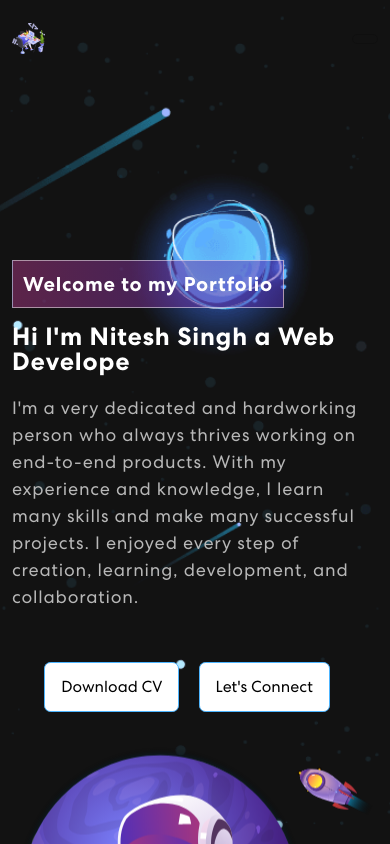
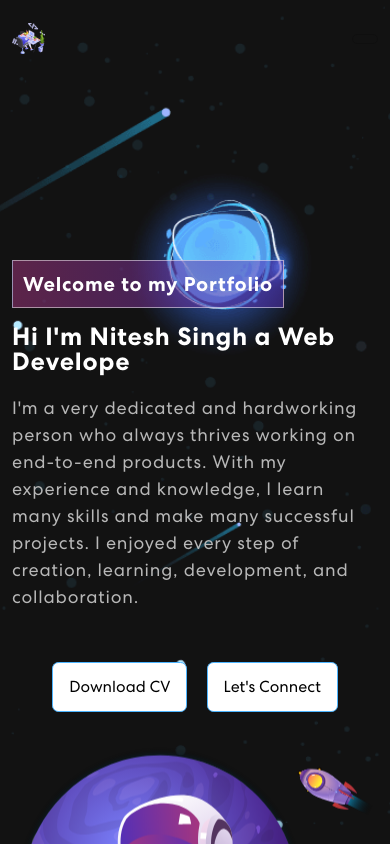
Before and after one commit to niteshSingh001/MY-PORTFOLIO-WEBSITE, a React (Create React App) app: page / in a window 390 px wide. Shown: the top 844 px of the page. Built offline with nearby package versions, Linux system fonts and the light colour scheme.

Commit message:
updated Cv.js

```diff
--- a/src/components/Cv/Cv.css
+++ b/src/components/Cv/Cv.css
@@ -37,6 +37,6 @@
 
 @media screen and (max-width:767px){
   .cta {
-     margin-right: 1rem;
+     margin-right: 0rem;
   }
 }
```
